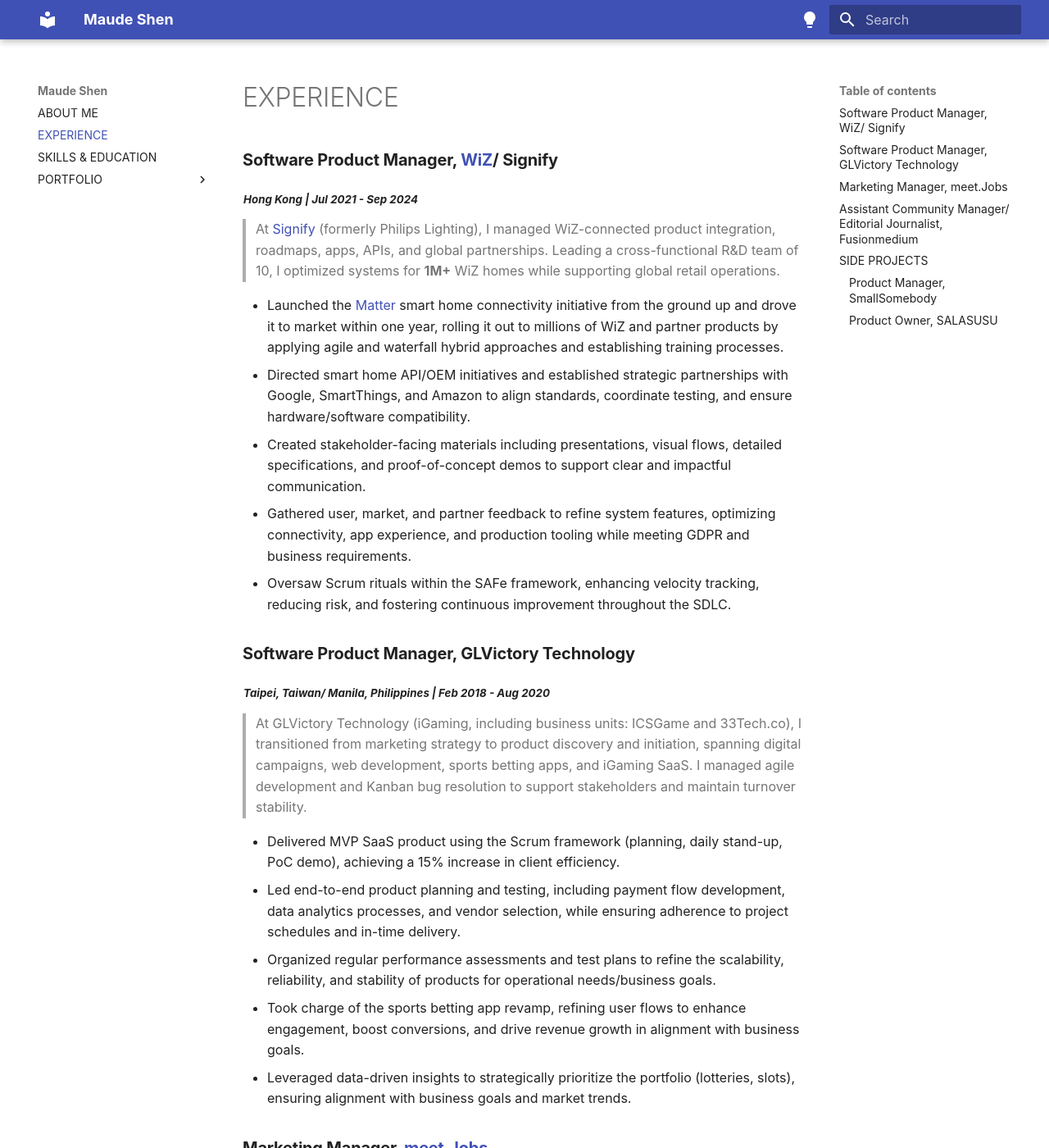
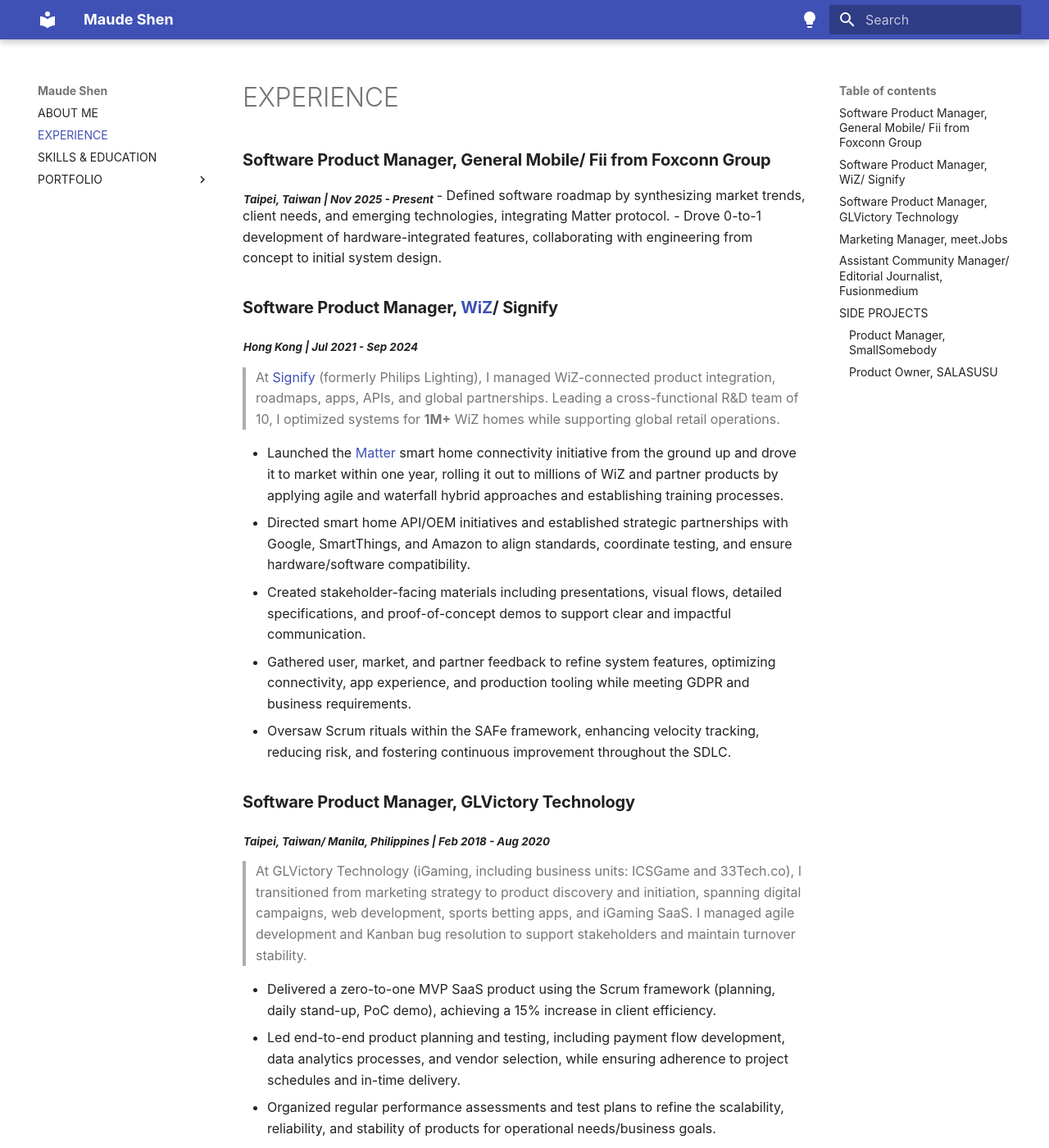
Before and after one commit to maudes/cv, an MkDocs documentation site: the page built from docs/experience.md, in a window 1280 px wide and 1400 px high. Shown: the whole window at 82% size. Built offline with MkDocs 1.6.1 and Material for MkDocs 9.7.7, drawn with Linux system fonts in a browser that asks for light colours; some web fonts are replaced.

Commit message:
Update experience.md

```diff
--- a/docs/experience.md
+++ b/docs/experience.md
@@ -1,3 +1,7 @@
+###**Software Product Manager, General Mobile/ Fii from Foxconn Group** <br>
+<sub> ***Taipei, Taiwan  |  Nov 2025 - Present*** </sub>
+- Defined software roadmap by synthesizing market trends, client needs, and emerging technologies, integrating Matter protocol.
+- Drove 0-to-1 development of hardware-integrated features, collaborating with engineering from concept to initial system design.
 
 ###**Software Product Manager, [WiZ](https://www.wizconnected.com/en-us)/ Signify**
 <sub> ***Hong Kong   |  Jul 2021 - Sep 2024*** </sub>
@@ -13,7 +17,7 @@
 <sub> ***Taipei, Taiwan/ Manila, Philippines  |  Feb 2018 - Aug 2020*** </sub>
 > At GLVictory Technology (iGaming, including business units: ICSGame and 33Tech.co), I transitioned from marketing strategy to product discovery and initiation, spanning digital campaigns, web development, sports betting apps, and iGaming SaaS. I managed agile development and Kanban bug resolution to support stakeholders and maintain turnover stability.
 
-- Delivered MVP SaaS product using the Scrum framework (planning, daily stand-up, PoC demo), achieving a 15% increase in client efficiency.
+- Delivered a zero-to-one MVP SaaS product using the Scrum framework (planning, daily stand-up, PoC demo), achieving a 15% increase in client efficiency.
 - Led end-to-end product planning and testing, including payment flow development, data analytics processes, and vendor selection, while ensuring adherence to project schedules and in-time delivery.
 - Organized regular performance assessments and test plans to refine the scalability, reliability, and stability of products for operational needs/business goals.
 - Took charge of the sports betting app revamp, refining user flows to enhance engagement, boost conversions, and drive revenue growth in alignment with business goals.
```
